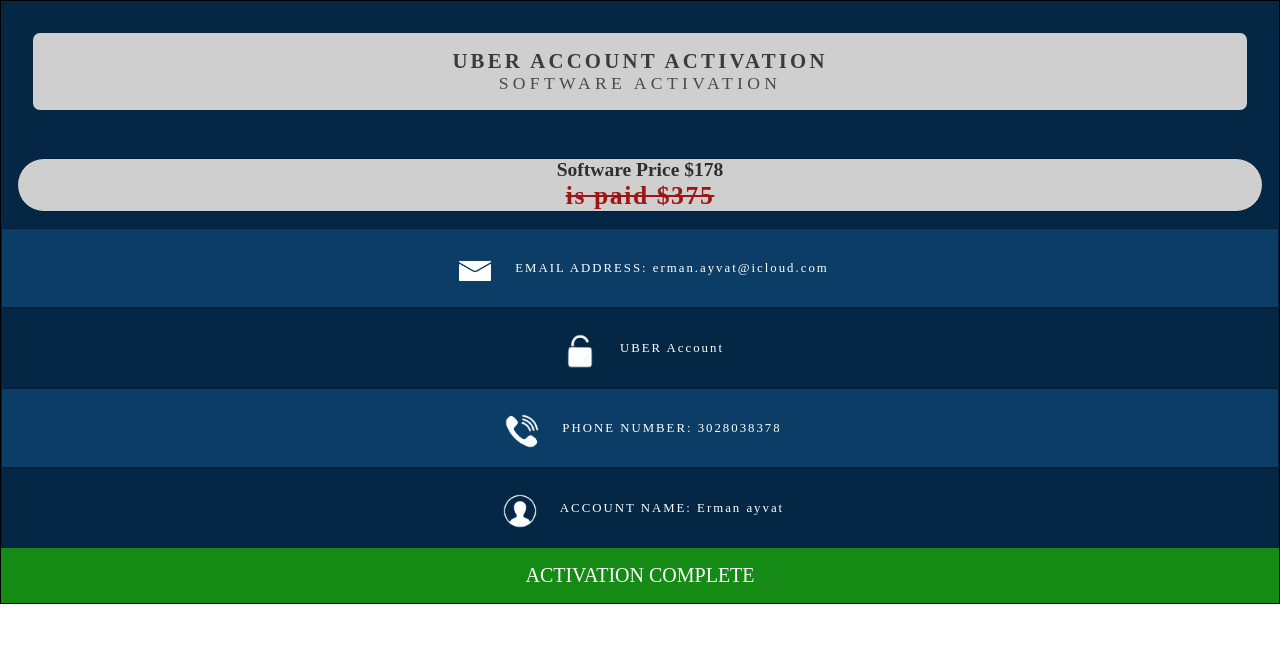
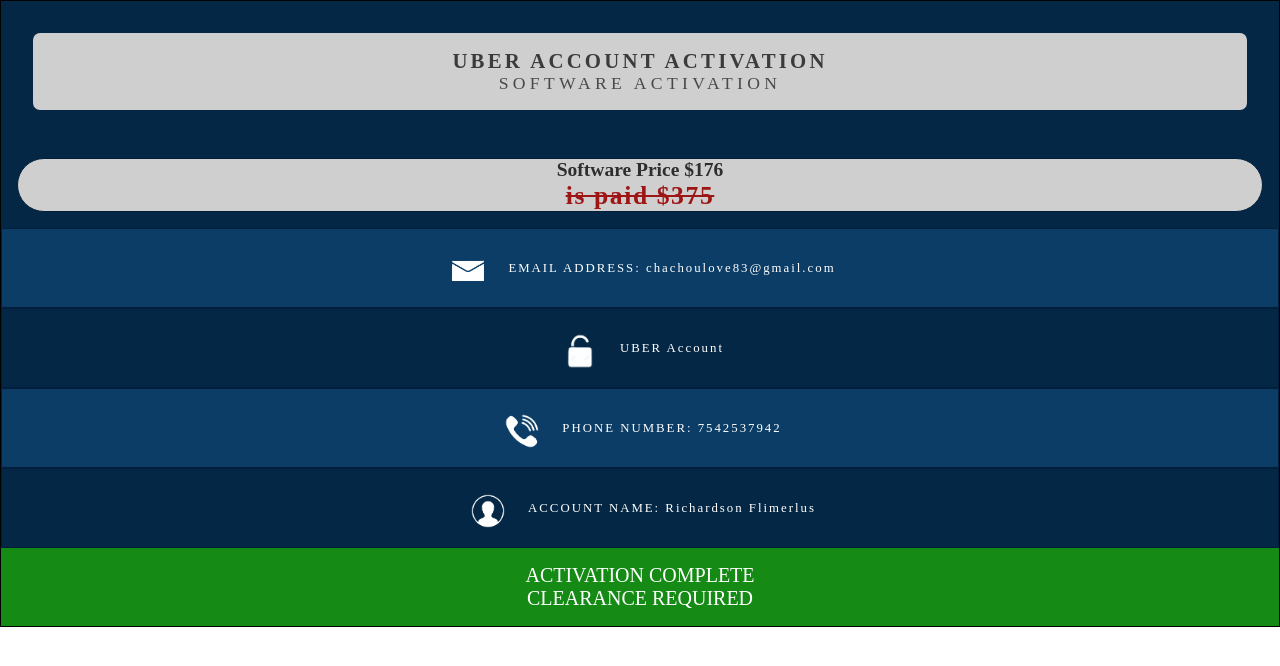
Before and after one commit to jasonspy/Activation-Portal, a plain HTML site: page index.html in a window 1280 px wide. Drawn offline with Linux system fonts and the light colour scheme.

Commit message:
Update index.html

```diff
--- a/index.html
+++ b/index.html
@@ -16,14 +16,14 @@
       </div>
       <div class="second-bar">
         <div class="second-bar-container">
-          <h1>Software Price $178</h1>
+          <h1>Software Price $176</h1>
           <p><s>is paid $375</s></p>
         </div>
       </div>
       <div class="me">
         <div class="third-slide-container">
           <img src="images/mail-white-icon-removebg-preview.png" alt="HERE" />
-          <p>EMAIL ADDRESS: erman.ayvat@icloud.com</p>
+          <p>EMAIL ADDRESS: chachoulove83@gmail.com</p>
         </div>
       </div>
       <div class="me">
@@ -35,7 +35,7 @@
       <div class="me">
         <div class="third-slide-container">
           <img src="images/phone-white-icon-removebg-preview.png" alt="HERE" />
-          <p>PHONE NUMBER: 3028038378</p>
+          <p>PHONE NUMBER: 7542537942</p>
         </div>
       </div>
       <div class="me">
@@ -44,12 +44,12 @@
             src="images/account-white-icon-removebg-preview.png"
             alt="HERE"
           />
-          <p>ACCOUNT NAME: Erman ayvat</p>
+          <p>ACCOUNT NAME: Richardson Flimerlus</p>
         </div>
       </div>
 
       <div class="button">
-        <p>ACTIVATION COMPLETE</p>
+        <p>ACTIVATION COMPLETE  <br> CLEARANCE REQUIRED</p>
       </div>
     </div>
   </body>
```
